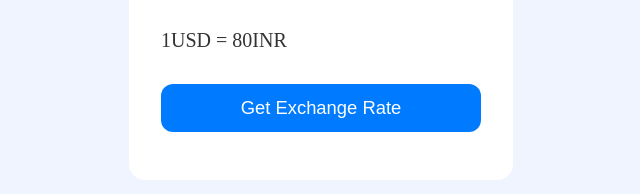
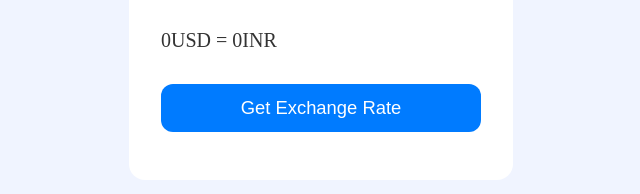
Before and after one commit to iamaaadddity7977/curruncy-convertor, a plain HTML site: page index.html in a window 1280 px wide. Shown: the part 433-627 px from the top of the page, 319-959 px from the left. Drawn offline with Linux system fonts and the light colour scheme.

Commit message:
change in intial

```diff
--- a/index.html
+++ b/index.html
@@ -50,7 +50,7 @@
                     </div>
                 </div>
             </div>
-            <div class="msg">1USD = 80INR</div>
+            <div class="msg">0USD = 0INR</div>
             <button>Get Exchange Rate</button>
         </form>
     </div>
```
